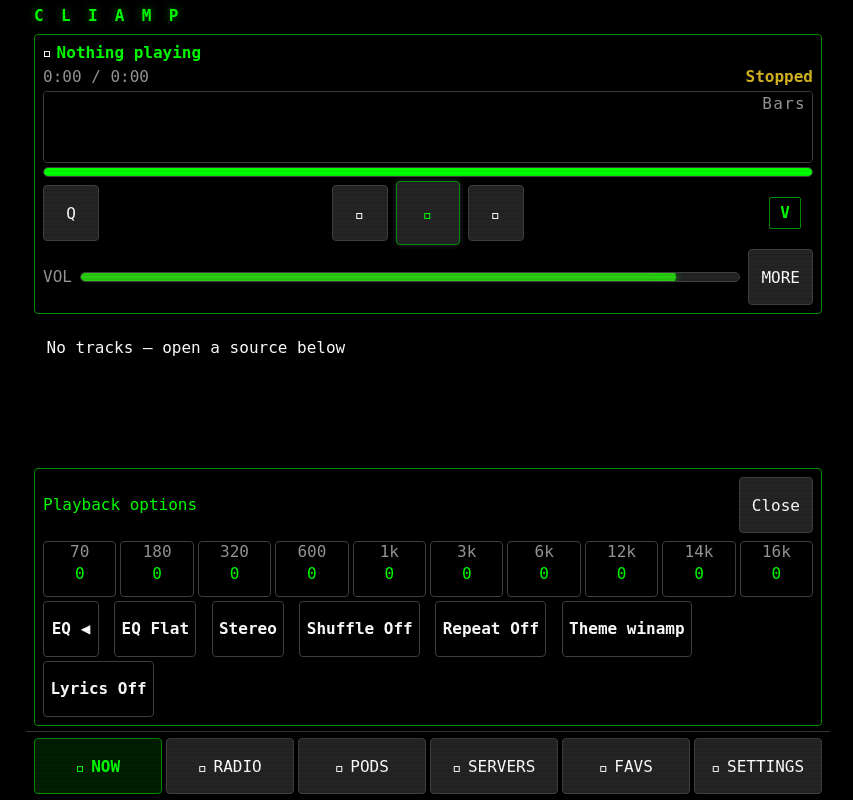
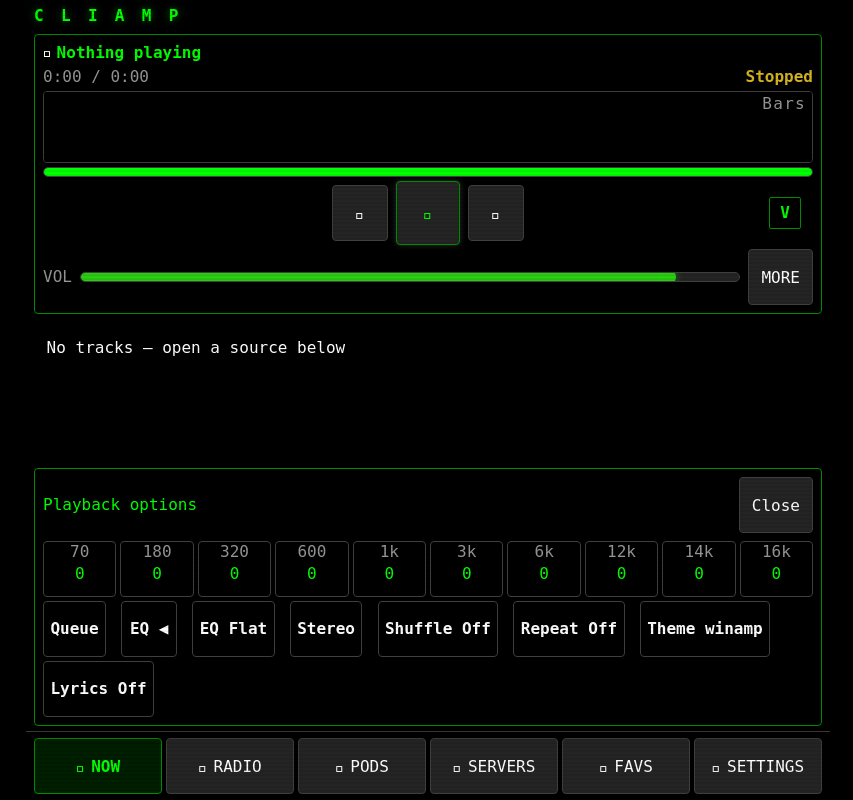
Before and after one commit to keylimesoda/cliamp-web, a React (Vite) app: page / in a window 1280 px wide. Both pictures are taken after a click on the button "MORE". Shown: the whole page, without its empty margins (212-1065 px from the left). Built offline with nearby package versions, Linux system fonts and the light colour scheme; a web font is replaced by a local one.

Commit message:
Move queue access into playback options

```diff
--- a/src/components/NowPlaying.tsx
+++ b/src/components/NowPlaying.tsx
@@ -203,7 +203,7 @@ export default function NowPlaying({ immersive = false, onImmersiveChange, onOpe
         )}
 
         <div className="transport-row">
-          <button className="queue-open" onClick={() => setShowQueue(true)} aria-label="Open queue">Q{s.queueCount ? ` ${s.queueCount}` : ""}</button>
+          <div aria-hidden />
           <div className="transport">
             <button onClick={() => void s.prev()} aria-label="Previous">
               <span className="nf-icon transport-icon" aria-hidden>{"\uf048"}</span>
@@ -252,6 +252,9 @@ export default function NowPlaying({ immersive = false, onImmersiveChange, onOpe
               ))}
             </div>
             <div className="help-row">
+              <button className="key-pill" onClick={() => { setShowAdvanced(false); setShowQueue(true); }} aria-label="Open queue">
+                Queue{s.queueCount ? ` (${s.queueCount})` : ""}
+              </button>
               <button className="key-pill" onClick={() => s.cyclePreset(-1)} aria-label="Previous EQ preset">EQ ◀</button>
               <span className="key-pill" onClick={() => s.cyclePreset()} role="button">
                 EQ {s.eqPreset}
--- a/src/styles/theme.css
+++ b/src/styles/theme.css
@@ -1231,4 +1231,3 @@ select {
 .playlist-name-form input { min-height: var(--tap-min); min-width: 0; flex: 1; background: var(--bg-sunken); color: var(--text); border: 1px solid var(--border); font: inherit; padding: 0.4rem; }
 .recovery-controls { flex-wrap: nowrap; justify-content: space-between; }
 .recovery-controls > span { overflow: hidden; text-overflow: ellipsis; }
-.queue-open { padding: 0; }
```
Also changed, not shown: tests/browser-smoke.mjs (+3 -0 lines), 1 other file (tests, documents, lock files or other folders).
